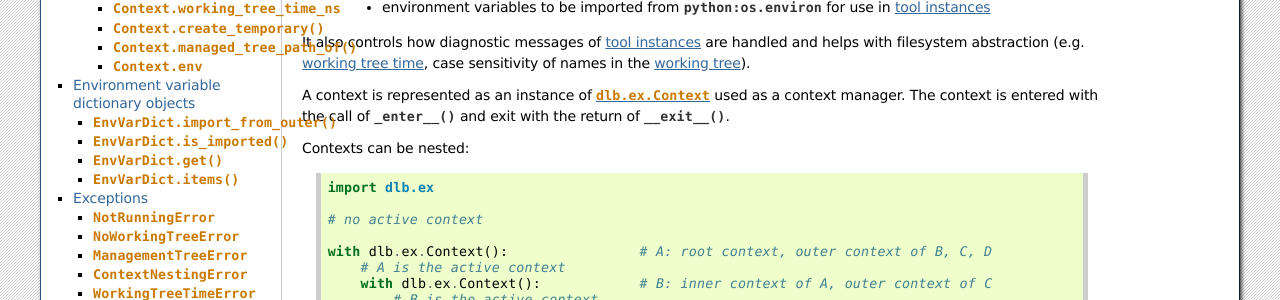
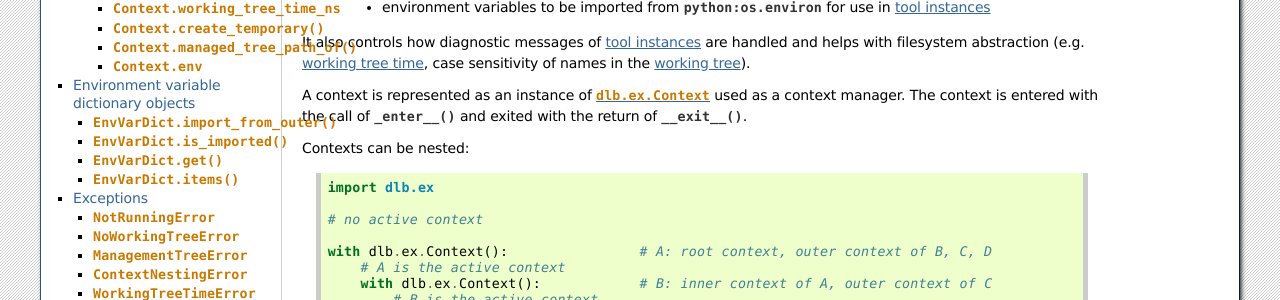
Before and after one commit to dlu-ch/dlb, a Sphinx documentation site: the page built from doc/ex_context.rst, in a window 1280 px wide and 900 px high. Shown: the part 288-588 px from the top of the window. Built offline with Sphinx 7.4.7, drawn with Linux system fonts in a browser that asks for light colours.

Commit message:
Correct misspelling

```diff
--- a/doc/di.rst
+++ b/doc/di.rst
@@ -218,6 +218,6 @@ Module content
    :meth:`inform` would be with the same parameters.
 
    With *is_progress* set to ``True``, a :token:`progress_suffix` ``'...'`` is included in the message when the context
-   is entered. In addition, a message ``'done.`` or ``'failed with E.'`` is output when the context is exit without or
+   is entered. In addition, a message ``'done.`` or ``'failed with E.'`` is output when the context is exited without or
    with an exception, respectively.
    See :ref:`diagmessage_example`.
--- a/doc/ex_context.rst
+++ b/doc/ex_context.rst
@@ -23,7 +23,7 @@ It also controls how diagnostic messages of :term:`tool instances <tool instance
 abstraction (e.g. :term:`working tree time`, case sensitivity of names in the :term:`working tree`).
 
 A context is represented as an instance of :class:`dlb.ex.Context <dlb.ex.context.Context>` used as a context manager.
-The context is entered with the call of :meth:`_enter__` and exit with the return of :meth:`__exit__`.
+The context is entered with the call of :meth:`_enter__` and exited with the return of :meth:`__exit__`.
 
 Contexts can be nested::
 
@@ -159,7 +159,7 @@ Context objects
       .. note::
          The number of file name candidates tried for a given combination of *prefix* and *suffix* is limited by an
          OS-dependent number. A best practise is therefore to remove the created regular file or directory manually
-         after use, although they are removed automatically when the :term:`root context` is exit.
+         after use, although they are removed automatically when the :term:`root context` is exited.
 
       :param suffix: suffix of the file name of the path
       :type suffix: str
```
Also changed, not shown: 1 other file.
